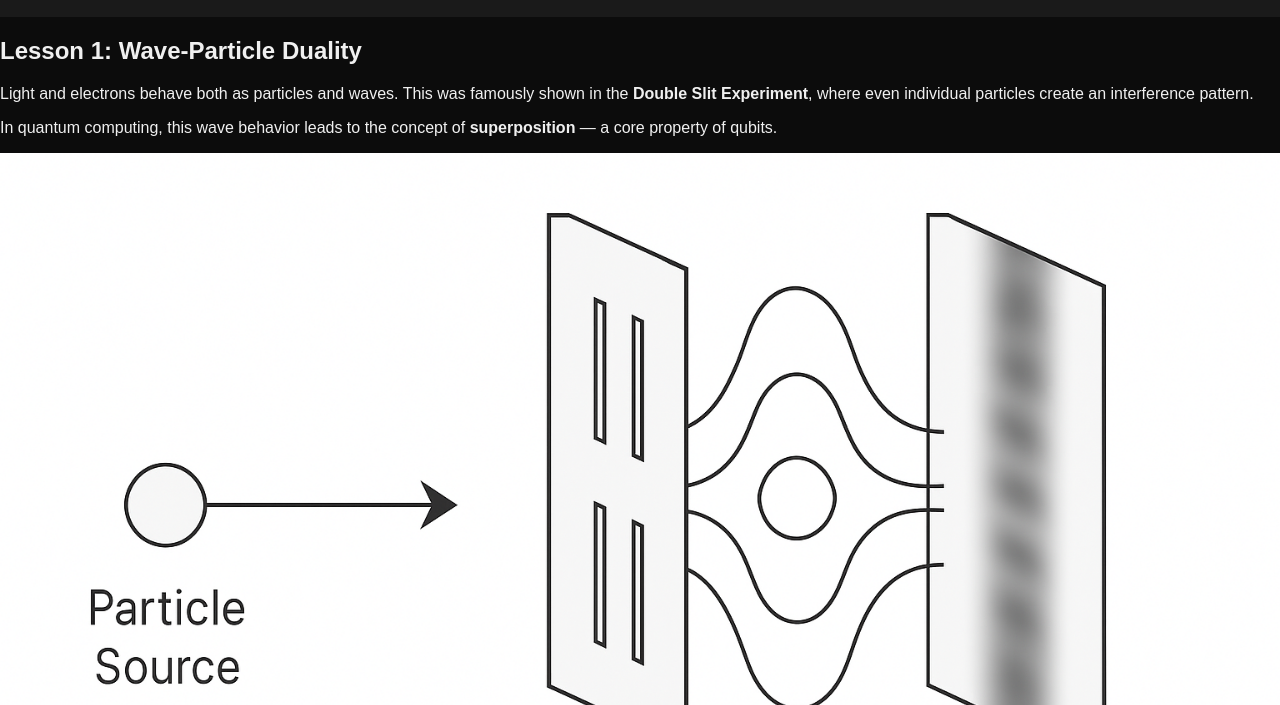
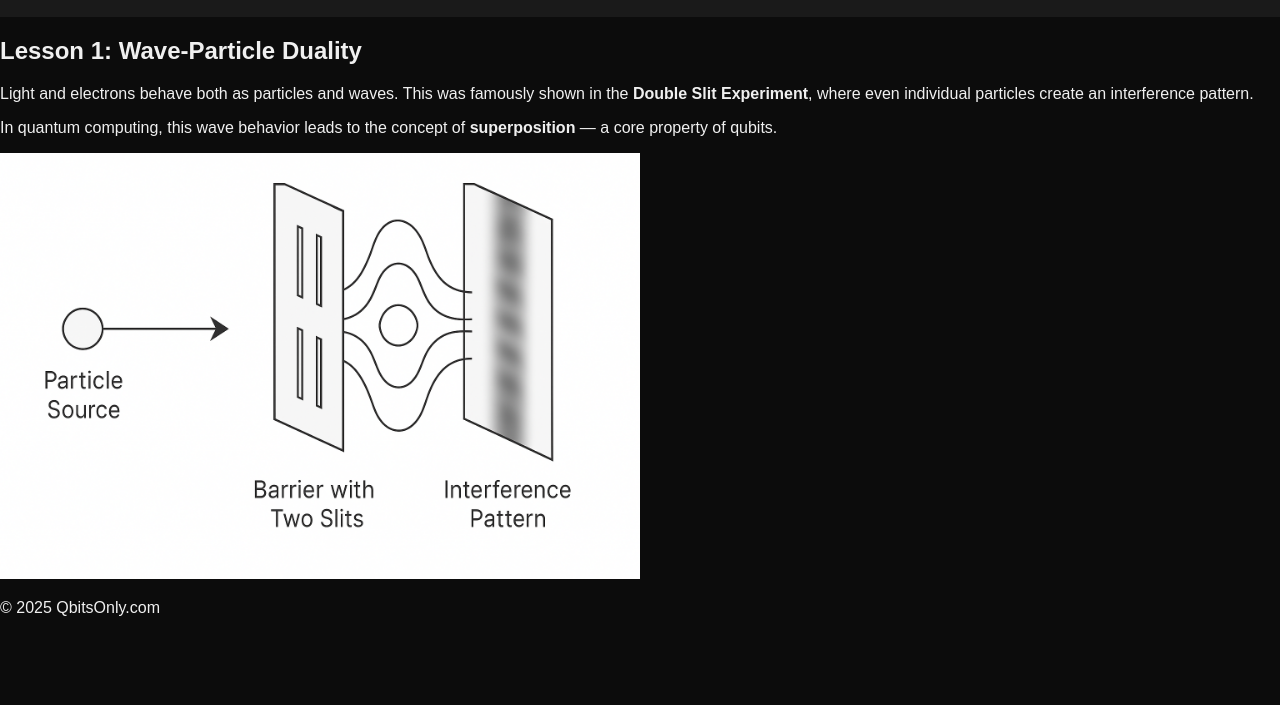
Before and after one commit to decode007/qbitsonly, a plain HTML site: page lessons/lesson1.html in a window 1280 px wide. Shown: the part 95-800 px from the top of the page. Drawn offline with Linux system fonts and the light colour scheme.

Commit message:
Update lesson1.html

```diff
--- a/lessons/lesson1.html
+++ b/lessons/lesson1.html
@@ -23,7 +23,7 @@
     <p>
       In quantum computing, this wave behavior leads to the concept of <strong>superposition</strong> — a core property of qubits.
     </p>
-    <img src="../assets/images/double-slit.png" alt="Double Slit Diagram" style="max-width:100%;" />
+    <img src="../assets/images/double-slit.png" alt="Double Slit Diagram" style="max-width:50%;" />
   </main>
 
   <footer>
```
